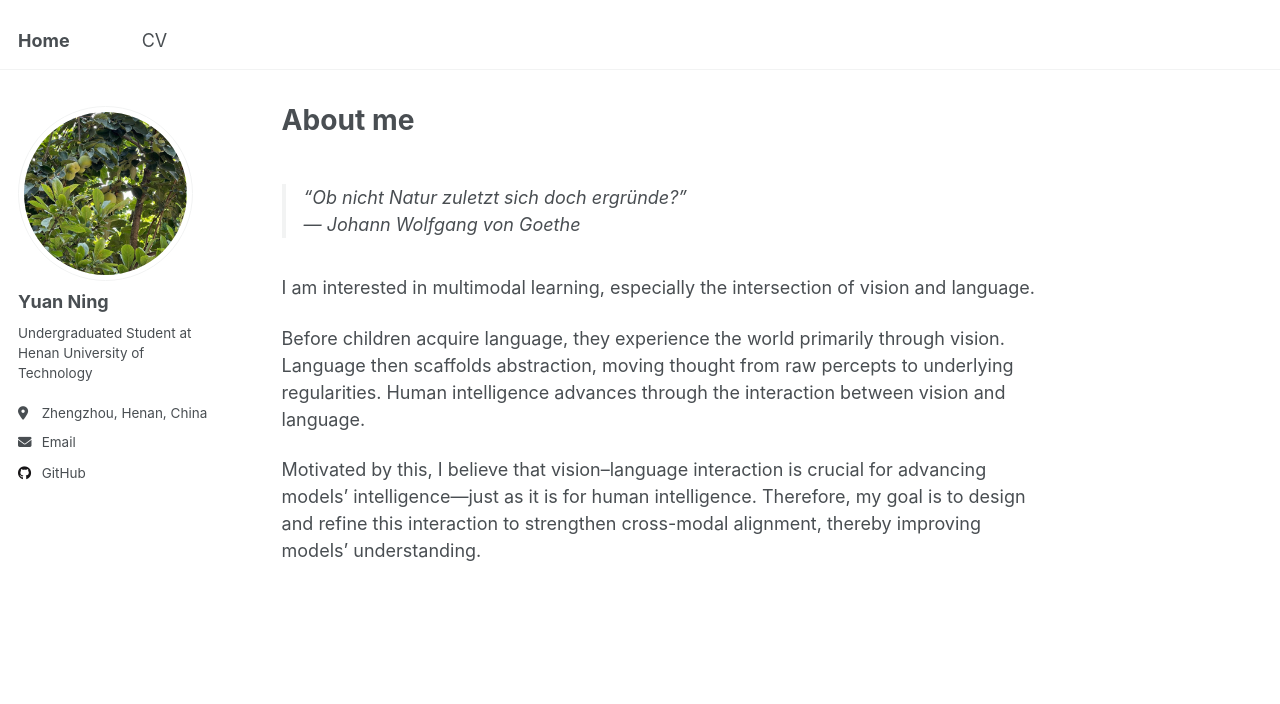
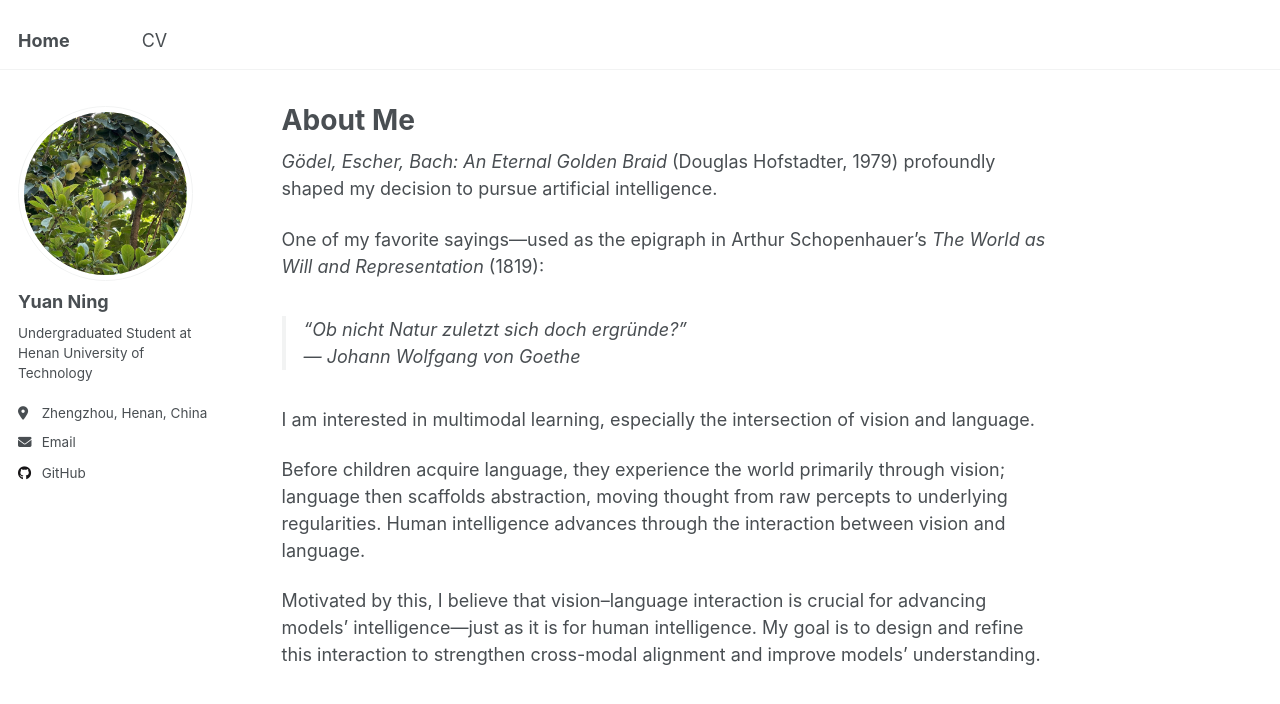
Before and after one commit to YuanN1ng/YuanN1ng.github.io, a Jekyll site: the page built from _pages/about.md, in a window 1280 px wide and 1145 px high, cut to the strip 0-949 px from the top of the window. Shown: the top 704 px of the strip. Built offline with Jekyll 4.4.1, drawn with Linux system fonts in a browser that asks for light colours.

Commit message:
Update about.md

```diff
--- a/_pages/about.md
+++ b/_pages/about.md
@@ -1,20 +1,21 @@
 ---
 permalink: /
-title: "About me"
-
+title: "About Me"
 author_profile: true
 redirect_from:
   - /about/
   - /about.html
 ---
 
+*Gödel, Escher, Bach: An Eternal Golden Braid* (Douglas Hofstadter, 1979) profoundly shaped my decision to pursue artificial intelligence.
 
-> *"Ob nicht Natur zuletzt sich doch ergründe?"*
+One of my favorite sayings—used as the epigraph in Arthur Schopenhauer’s *The World as Will and Representation* (1819):
+
+> *“Ob nicht Natur zuletzt sich doch ergründe?”*
 > — Johann Wolfgang von Goethe
-
 
 I am interested in multimodal learning, especially the intersection of vision and language.
 
-Before children acquire language, they experience the world primarily through vision. Language then scaffolds abstraction, moving thought from raw percepts to underlying regularities. Human intelligence advances through the interaction between vision and language.
+Before children acquire language, they experience the world primarily through vision; language then scaffolds abstraction, moving thought from raw percepts to underlying regularities. Human intelligence advances through the interaction between vision and language.
 
-Motivated by this, I believe that vision–language interaction is crucial for advancing models’ intelligence—just as it is for human intelligence. Therefore, my goal is to design and refine this interaction to strengthen cross-modal alignment, thereby improving models’ understanding.
+Motivated by this, I believe that vision–language interaction is crucial for advancing models’ intelligence—just as it is for human intelligence. My goal is to design and refine this interaction to strengthen cross-modal alignment and improve models’ understanding.
```
